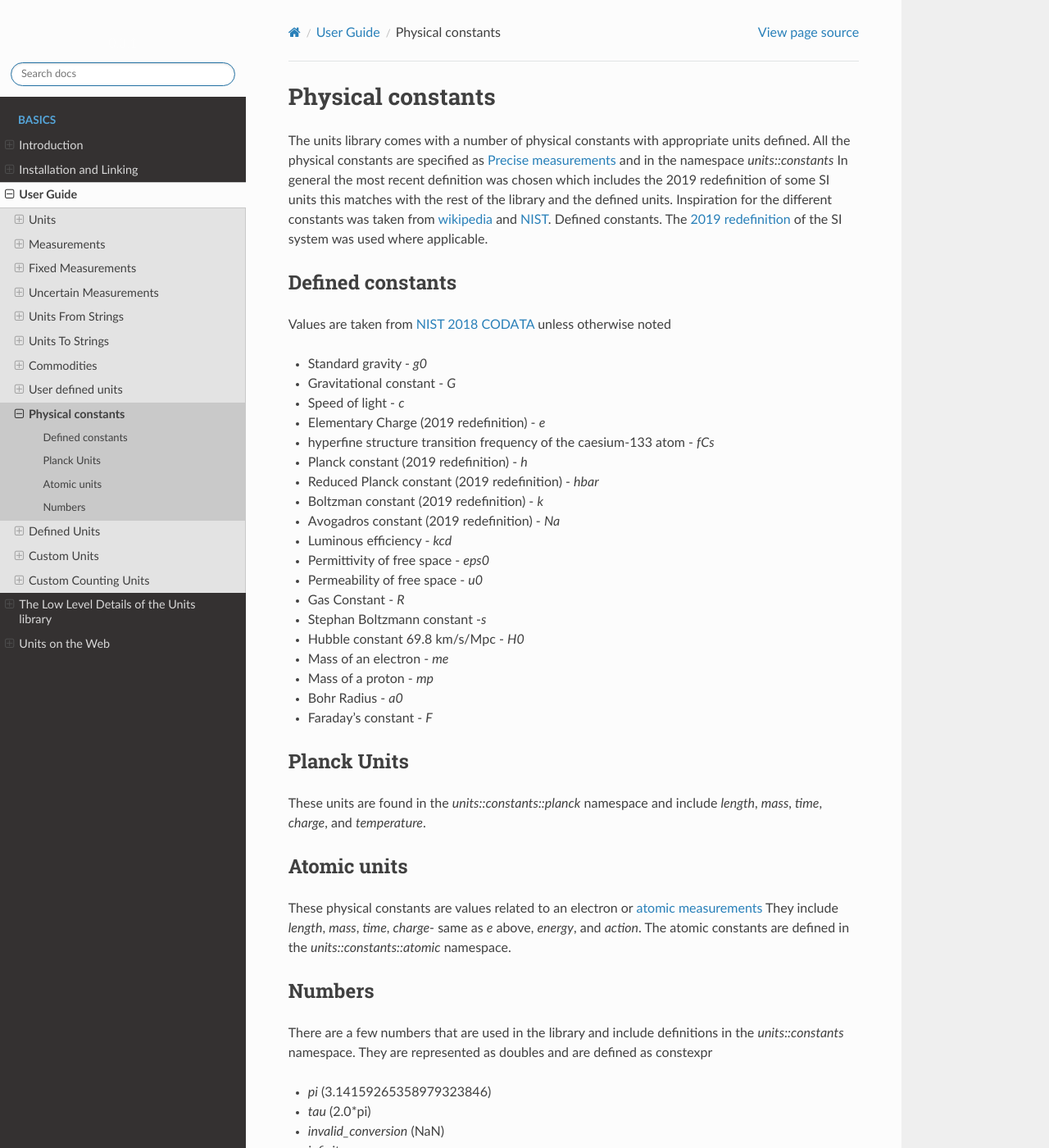
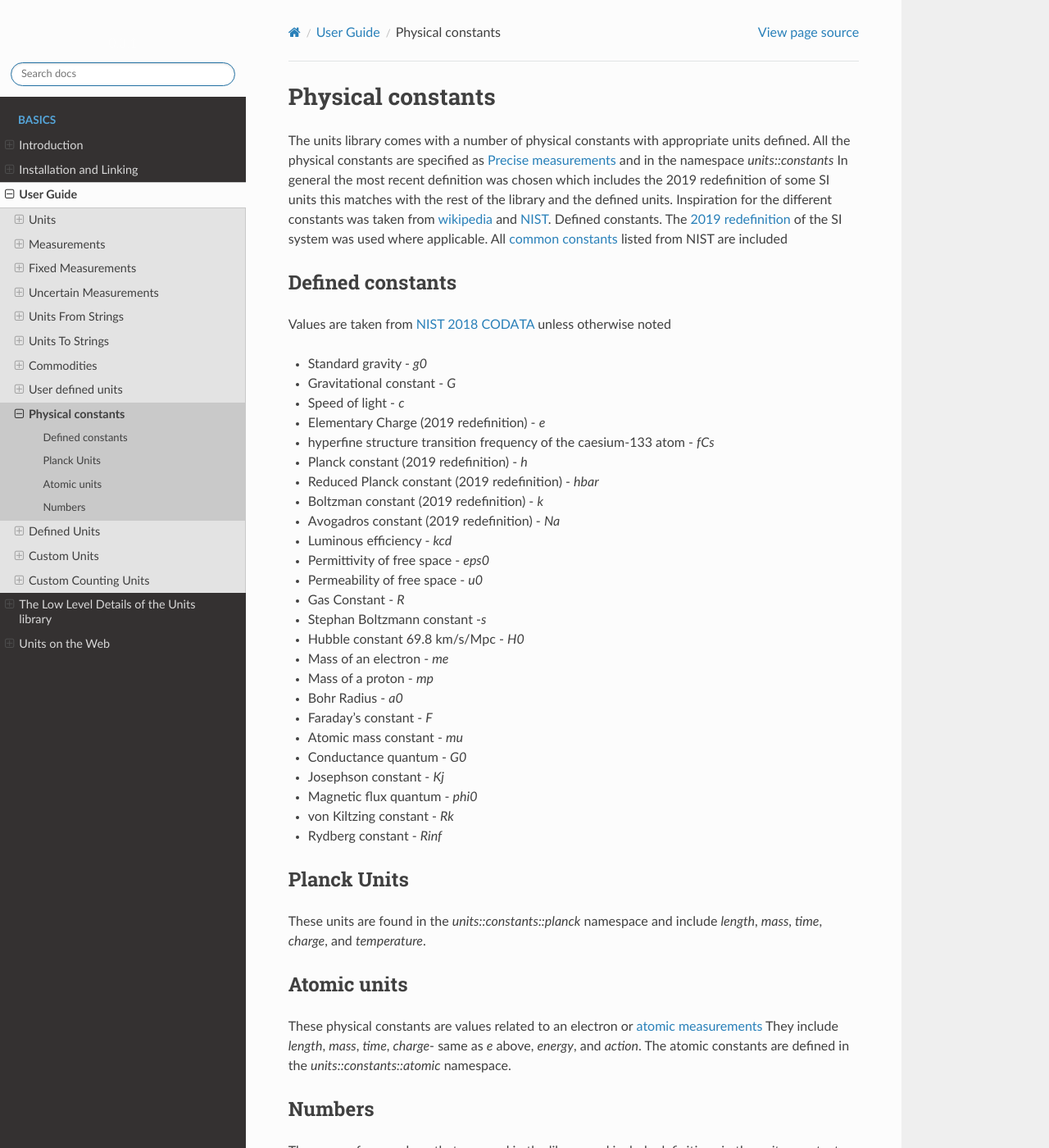
Before and after one commit to LLNL/units, a Sphinx documentation site: the page built from docs/user-guide/Physical_constants.rst, in a window 1280 px wide and 1400 px high. Shown: the whole window at 82% size. Built offline with Sphinx 7.4.7 and the Read the Docs theme 2.0.0, drawn with Linux system fonts in a browser that asks for light colours.

```diff
--- a/docs/user-guide/Physical_constants.rst
+++ b/docs/user-guide/Physical_constants.rst
@@ -6,7 +6,7 @@
 All the physical constants are specified as :ref:`precise measurements` and in the namespace `units::constants`
 In general the most recent definition was chosen which includes the 2019 redefinition of some SI units this matches with the rest of the library and the defined units.
 Inspiration for the different constants was taken from `wikipedia <https://en.wikipedia.org/wiki/List_of_physical_constants>`_ and `NIST <https://physics.nist.gov/cuu/Constants/index.html>`_.
-Defined constants.  The `2019 redefinition <https://www.nist.gov/si-redefinition/meet-constants>`_ of the SI system was used where applicable.
+Defined constants.  The `2019 redefinition <https://www.nist.gov/si-redefinition/meet-constants>`_ of the SI system was used where applicable.  All `common constants <https://physics.nist.gov/cgi-bin/cuu/Category?view=html&Frequently+used+constants.x=87&Frequently+used+constants.y=18>`_ listed from NIST are included
 
 Defined constants
 ----------------------
@@ -31,6 +31,12 @@
 -   Mass of a proton - `mp`
 -   Bohr Radius - `a0`
 -   Faraday's constant - `F`
+-   Atomic mass constant - `mu`
+-   Conductance quantum - `G0`
+-   Josephson constant - `Kj`
+-   Magnetic flux quantum - `phi0`
+-   von Kiltzing constant - `Rk`
+-   Rydberg constant - `Rinf`
 
 Planck Units
 ------------------
```
Also changed, not shown: CHANGELOG.md (+17 -0 lines), 3 other files.
